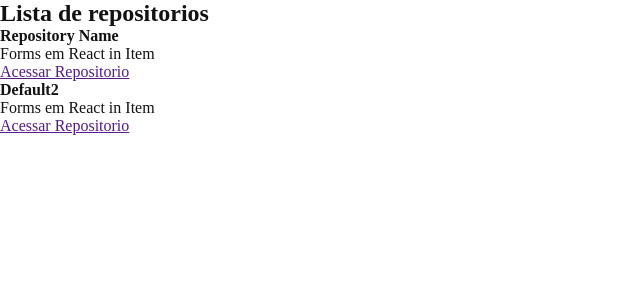
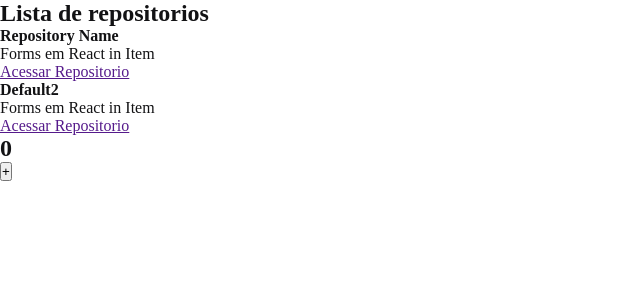
Before and after one commit to EduardoPrudencio/estudando-reactjs, a React app: page / in a window 1280 px wide. Shown: the top 300 px of the page, without its empty margins (0-640 px from the left). Built offline with nearby package versions, Linux system fonts and the light colour scheme.

Commit message:
Implementando useState

```diff
--- a/src/App.jsx
+++ b/src/App.jsx
@@ -1,5 +1,9 @@
+import { Counter } from "./componentes/Counter";
 import { RepositoryList } from "./Componentes/RepositoryList";
 
 export function App(){
-    return <RepositoryList/>
+    return <>
+    <RepositoryList/>
+    <Counter/>
+        </>
 }
--- /dev/null
+++ b/src/componentes/Counter.jsx
@@ -0,0 +1,16 @@
+import React, { useState } from 'react';
+
+export function Counter(){
+    const [counter, setCounter] = useState(0);
+
+    function increment() {
+        setCounter(counter + 1);
+    }
+
+    return (
+        <div>
+            <h2>{counter}</h2>
+            <button type="button"  onClick={increment}>+</button>
+        </div>
+    )
+}
```
